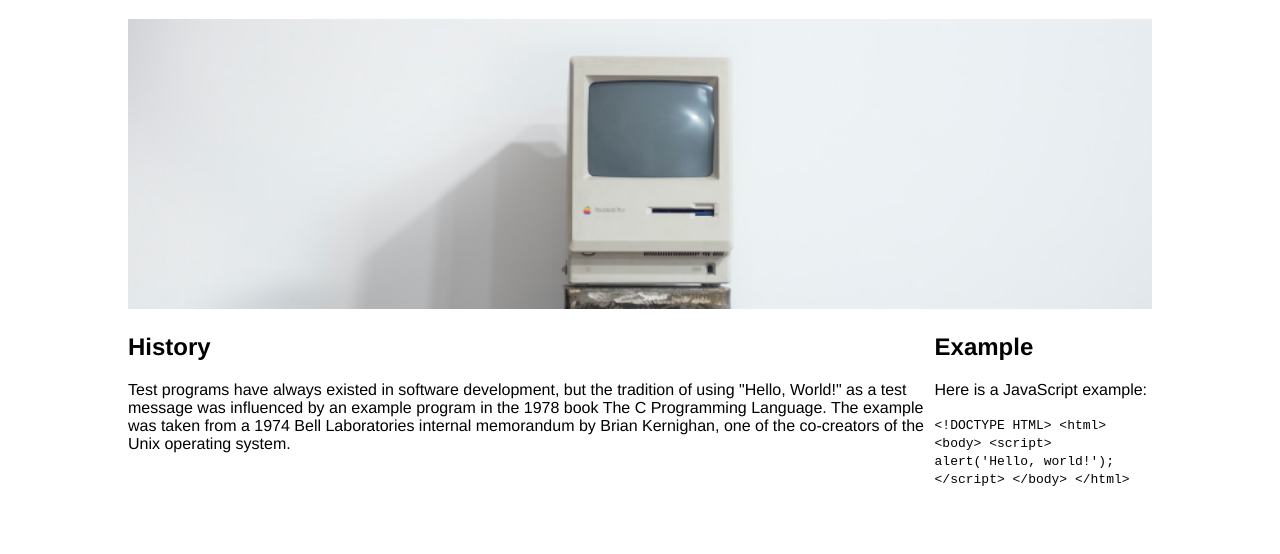
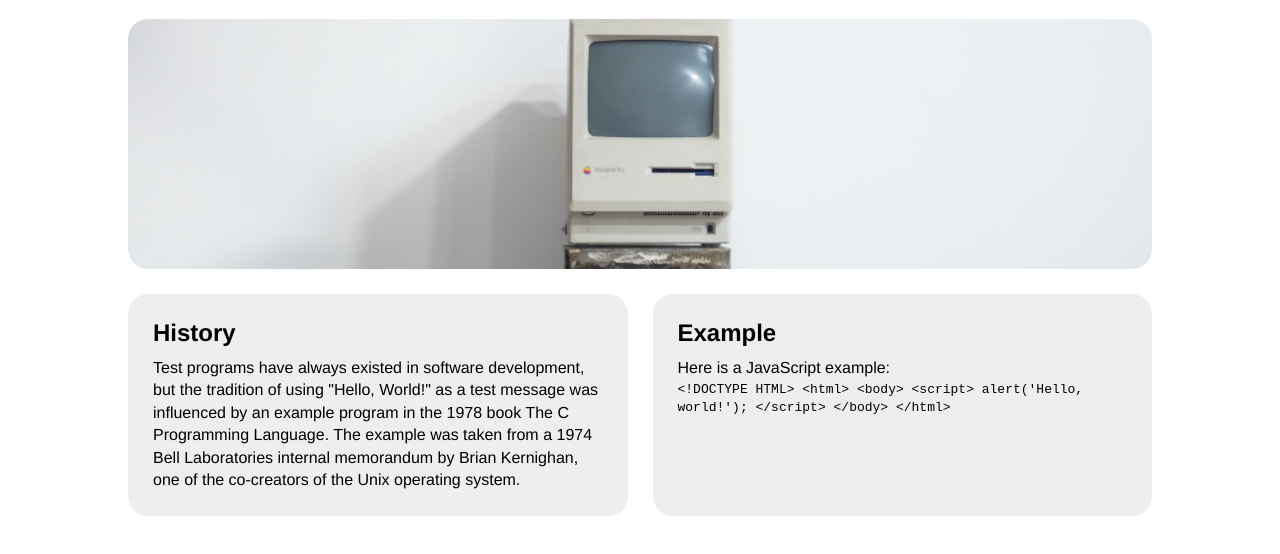
Before and after one commit to Rapids00122/Hello-World-V2, a plain HTML site: page index.html in a window 1280 px wide. Shown: the part 76-630 px from the top of the page. Drawn offline with Linux system fonts and the light colour scheme.

Commit message:
Further CSS and HTML changes

```diff
--- a/index.html
+++ b/index.html
@@ -10,7 +10,9 @@
   <body>
     <main>
       <h1>HelloWorld</h1>
-      <img src="images/Mac.png" alt="Vintage Mac">
+      <div class="masthead">
+
+      </div>
       <div class="details">
         <section>
           <h2>History</h2>
--- a/screen.css
+++ b/screen.css
@@ -12,10 +12,37 @@ main {
     width: 80%;
 }
 
+.masthead {
+    background-image: url('Images/Mac.png');
+    background-size: cover;
+    background-position: bottom;
+    height: 250px;
+    border-radius: 20px;
+}
+
 .details {
     display: flex;
+    gap: 25px;
+}
+
+.details section {
+    flex-grow: 1;
+    flex-basis: 0;
+    background: #eee;
+    padding: 25px;
+    border-radius: 20px;
+    margin-top: 25px;
 }
 
 img {
     width: 100%;
 }
+
+h2 {
+    margin: 0 0 10px 0;
+}
+
+p {
+    margin: 0;
+    line-height: 1.4em;
+}
```
